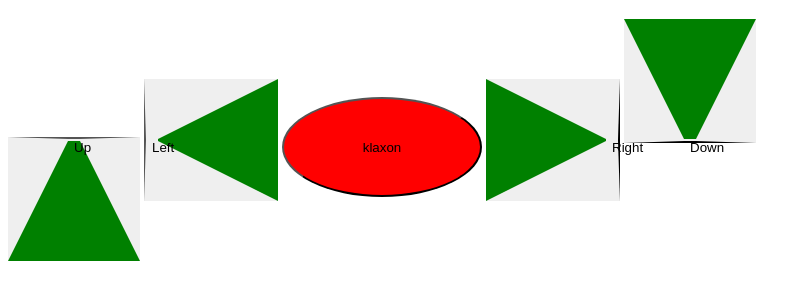
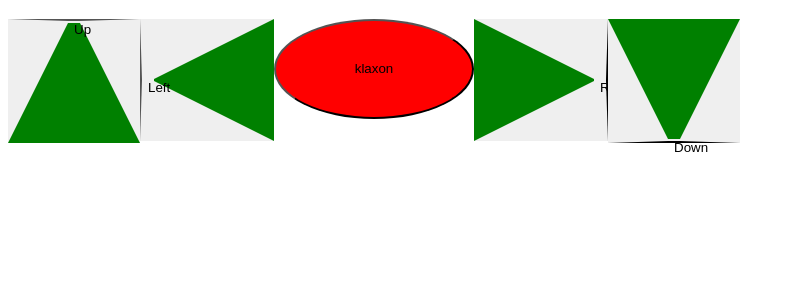
Before and after one commit to PetitRuisseau/mbot, a website: page front/index.html in a window 1280 px wide. Shown: the part 61-360 px from the top of the page, without its empty margins (0-811 px from the left). Drawn offline with Linux system fonts and the light colour scheme.

Commit message:
insertion des bouttons au sein d'une div;

```diff
--- a/front/index.html
+++ b/front/index.html
@@ -47,22 +47,26 @@
             -webkit-border-radius: 100px / 50px;
             border-radius: 100px / 50px;
         }
+
+        div {
+            display: flex;
+        }
     </style>
 </head>
 
 <body>
     <h1>Mbot's direction</h1>
+    <div>
+        <button label="Above" class="button" id="btn_top">Up</button>
 
-    <button label="Above" class="button" id="btn_top">Up</button>
+        <button class="button" id="btn_left">Left</button>
 
-    <button class="button" id="btn_left">Left</button>
+        <button class="button" id="btn_bip">klaxon</button>
 
-    <button class="button" id="btn_bip">klaxon</button>
+        <button class="button" id="btn_right">Right</button>
 
-    <button class="button" id="btn_right">Right</button>
-
-    <button class="button" id="btn_back">Down</button>
-
+        <button class="button" id="btn_back">Down</button>
+    </div>
 
     <script src="joystick.js"></script>
 </body>
```
